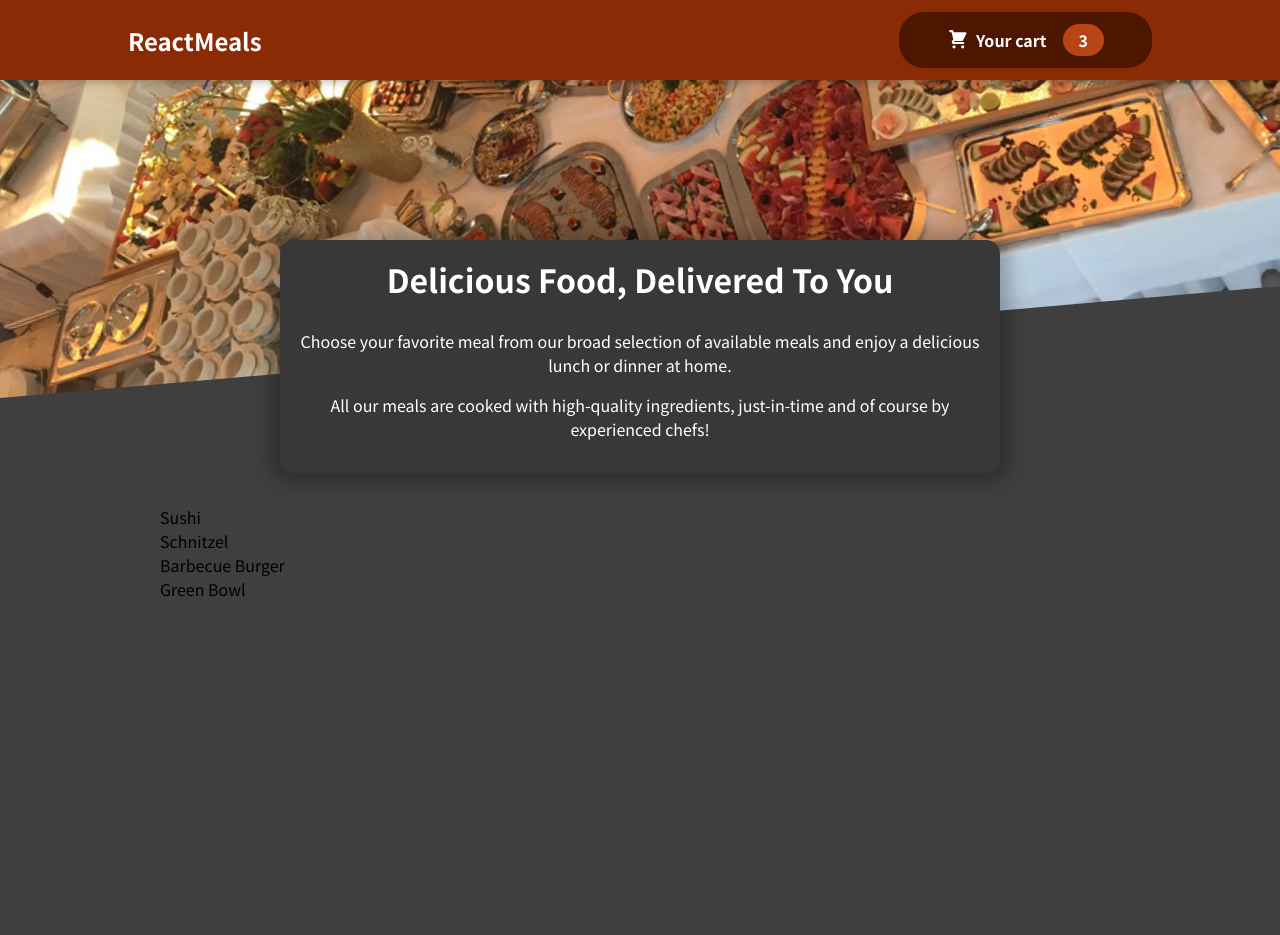
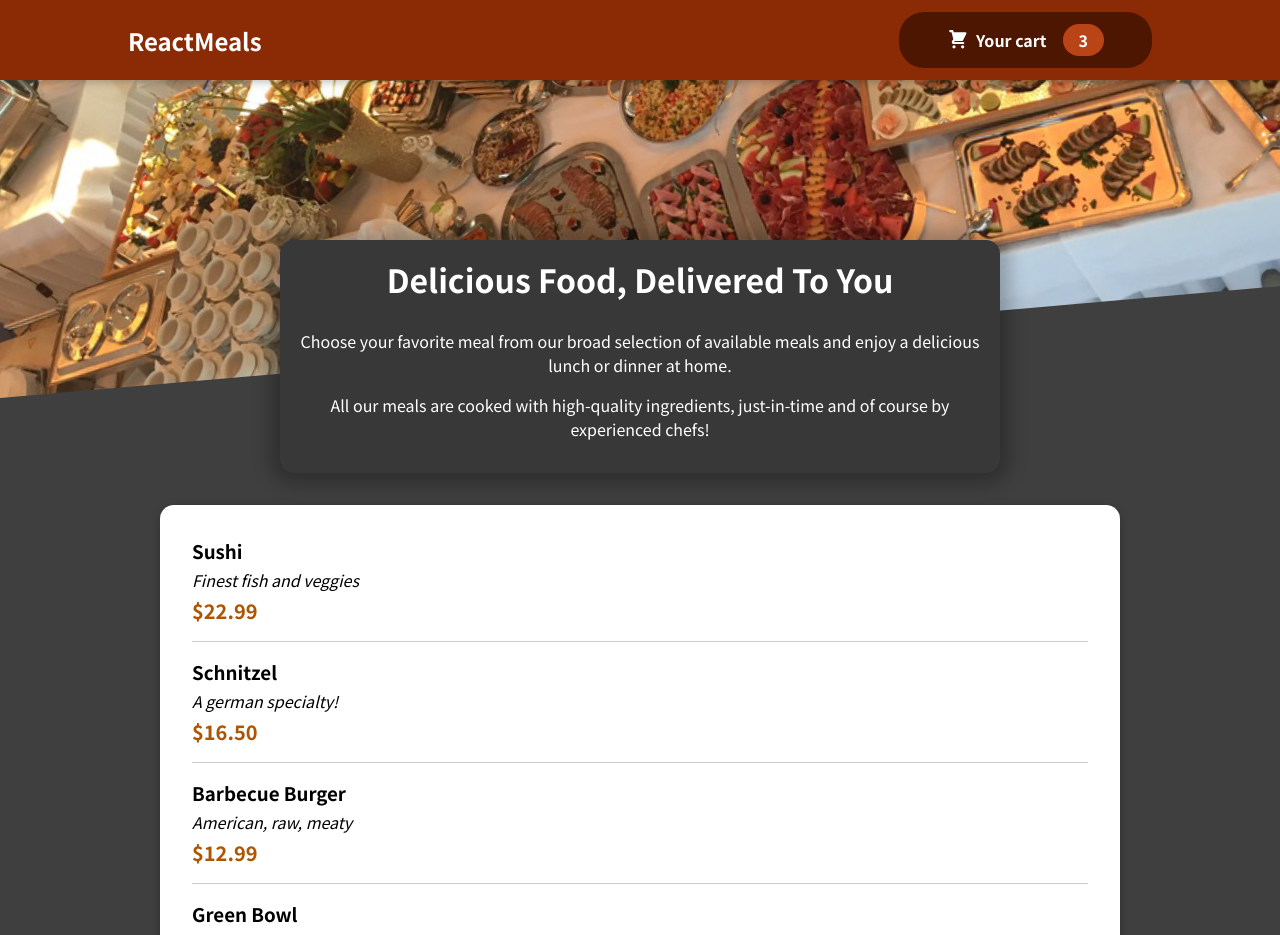
Before and after one commit to lerand94/foodDeliveryApp, a React (Create React App) app: page / in a window 1280 px wide. Shown: the top 935 px of the page. Before the commit the page ends 800 px from the top, so only its background shows below. Built offline with nearby package versions, Linux system fonts and the light colour scheme.

Commit message:
created a single cmp MealItem for render our products

```diff
--- a/src/components/Layout/Header.js
+++ b/src/components/Layout/Header.js
@@ -13,7 +13,7 @@
         <HeaderCartButton />
       </header>
       <div className={classes["main-image"]}>
-        <img src={mealsImg} />
+        <img src={mealsImg} alt="background" />
       </div>
     </React.Fragment>
   );
--- a/src/components/Meals/AvailableMeals.js
+++ b/src/components/Meals/AvailableMeals.js
@@ -1,4 +1,6 @@
 import classes from "./AvailableMeals.module.css";
+import Card from "../UI/Card";
+import MealItem from "./MealItem/MealItem";
 
 const DUMMY_MEALS = [
   {
@@ -29,12 +31,21 @@
 
 const AvailableMeals = () => {
   const mealsList = DUMMY_MEALS.map((meal) => (
-    <li key={meal.id}>{meal.name}</li>
+    <MealItem
+      key={meal.id}
+      name={meal.name}
+      description={meal.description}
+      price={meal.price}
+    >
+      {meal.name}
+    </MealItem>
   ));
 
   return (
     <section className={classes.meals}>
-      <ul>{mealsList}</ul>
+      <Card>
+        <ul>{mealsList}</ul>
+      </Card>
     </section>
   );
 };
--- /dev/null
+++ b/src/components/Meals/MealItem/MealItem.js
@@ -0,0 +1,18 @@
+import classes from "./MealItem.module.css";
+
+const MealItem = (props) => {
+  const price = `$${props.price.toFixed(2)}`;
+
+  return (
+    <li className={classes.meal}>
+      <div>
+        <h3>{props.name}</h3>
+        <div className={classes.description}>{props.description}</div>
+        <div className={classes.price}>{price}</div>
+      </div>
+      <div></div>
+    </li>
+  );
+};
+
+export default MealItem;
--- /dev/null
+++ b/src/components/Meals/MealItem/MealItem.module.css
@@ -0,0 +1,22 @@
+.meal {
+    display: flex;
+    justify-content: space-between;
+    margin: 1rem;
+    padding-bottom: 1rem;
+    border-bottom: 1px solid #ccc;
+}
+
+.meal h3 {
+    margin: 0 0 0.25rem 0;
+}
+
+.description {
+    font-style: italic;
+}
+
+.price {
+    margin-top: 0.25rem;
+    font-weight: bold;
+    color: #ad5502;
+    font-size: 1.25rem;
+}
--- /dev/null
+++ b/src/components/UI/Card.js
@@ -0,0 +1,7 @@
+import classes from "./Card.module.css";
+
+const Card = ({ children }) => {
+  return <div className={classes.card}>{children}</div>;
+};
+
+export default Card;
--- /dev/null
+++ b/src/components/UI/Card.module.css
@@ -0,0 +1,6 @@
+.card {
+    padding: 1rem;
+    box-shadow: 0 2px 8px rgba(0, 0, 0, 0.25);
+    border-radius: 14px;
+    background-color: white;
+}
```
